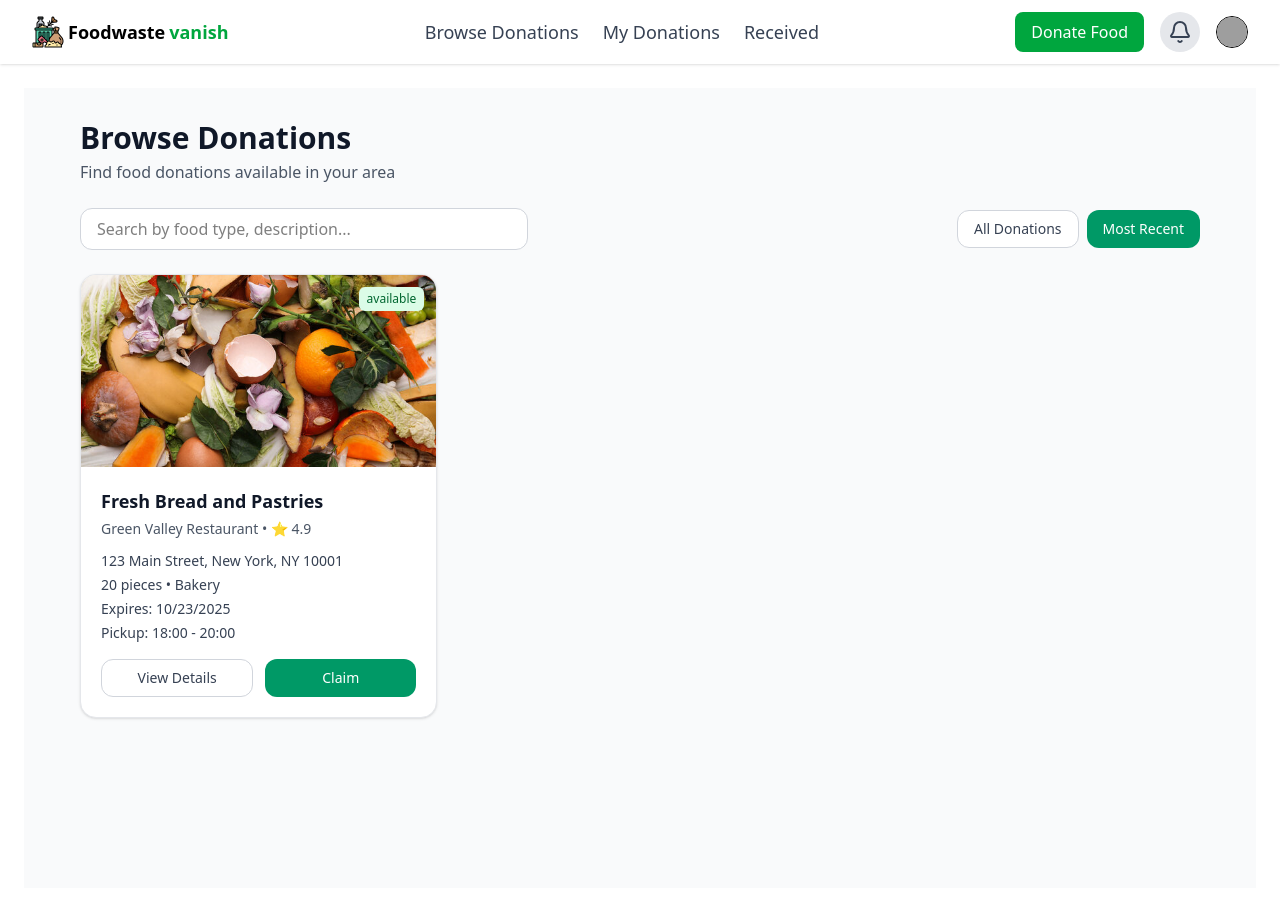
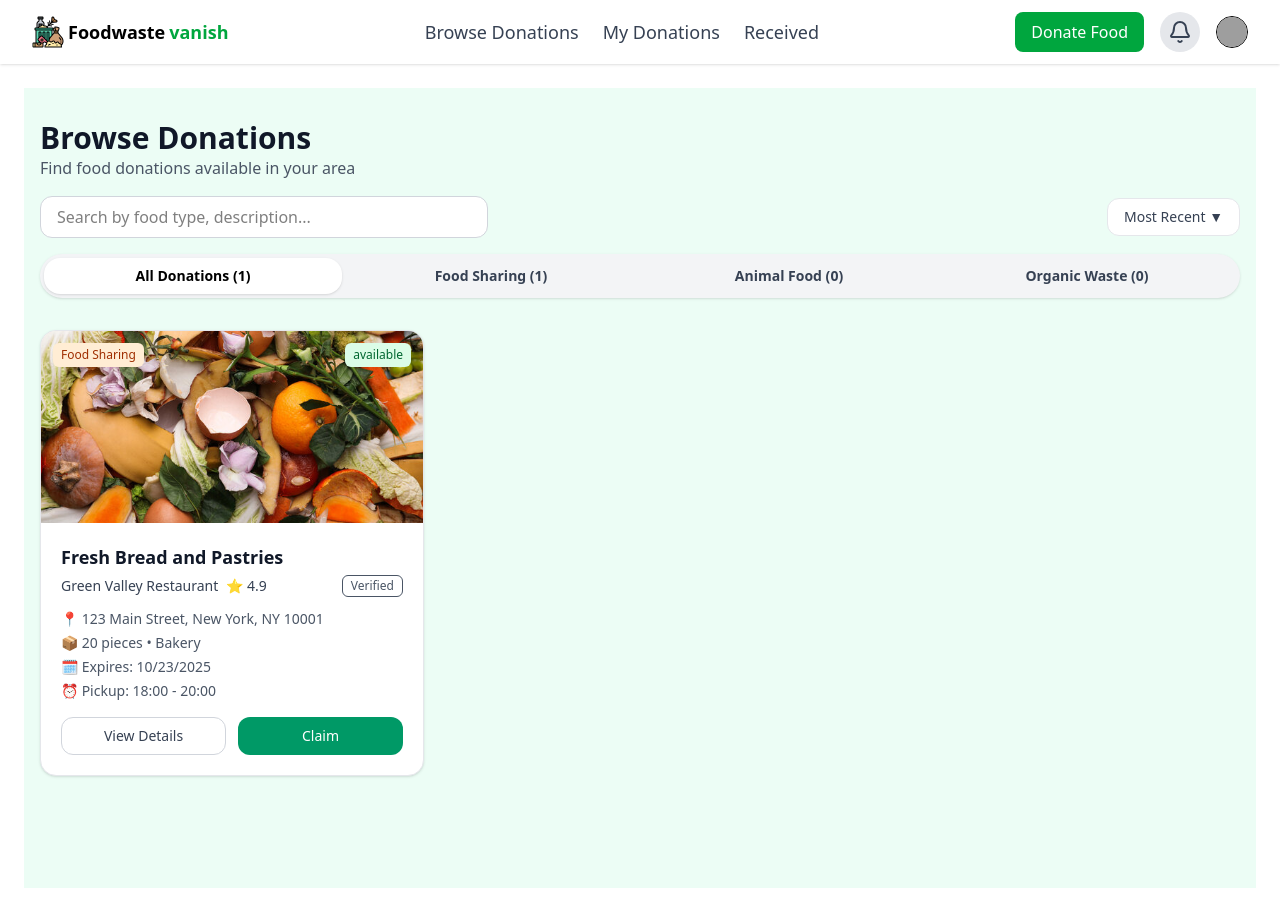
Before and after one commit to Pongworaphat/Foodwastevavanish, a React (Vite) app: page /browse in a window 1280 px wide. Built offline with nearby package versions, Linux system fonts and the light colour scheme; grey boxes are pictures that could not be loaded.

Commit message:
Update Frontend

```diff
--- a/src/pages/BrowsePage.jsx
+++ b/src/pages/BrowsePage.jsx
@@ -1,6 +1,8 @@
-import React from "react";
+import React, { useState } from "react";
 
 export default function BrowsePage() {
+  const [activeCategory, setActiveCategory] = useState("All Donations");
+
   const donations = [
     {
       id: 1,
@@ -8,54 +10,80 @@
       title: "Fresh Bread and Pastries",
       donor: "Green Valley Restaurant",
       rating: 4.9,
+      verified: true,
       address: "123 Main Street, New York, NY 10001",
       quantity: "20 pieces • Bakery",
       expires: "10/23/2025",
       pickup: "18:00 - 20:00",
-      image:"/src/assets/imgfoodwaste/foodwaste02.jpg",
+      image: "/src/assets/imgfoodwaste/foodwaste02.jpg",
     },
   ];
 
+  const categories = [
+    "All Donations",
+    "Food Sharing",
+    "Animal Food",
+    "Organic Waste",
+  ];
+
+  const filteredDonations =
+    activeCategory === "All Donations"
+      ? donations
+      : donations.filter((d) => d.category === activeCategory);
+
   return (
-    <div className="min-h-screen bg-gray-50">
-      <div className="mx-auto max-w-6xl px-4 py-8">
+    <div className="min-h-screen bg-emerald-50">
+      <div className="mx-auto max-w-7xl px-4 py-8">
         {/* Header */}
-        <div className="mb-6">
+        <div className="mb-4">
           <h1 className="text-3xl font-semibold text-gray-900">Browse Donations</h1>
-          <p className="mt-1 text-gray-600">Find food donations available in your area</p>
+          <p className="text-gray-600">
+            Find food donations available in your area
+          </p>
         </div>
 
-        {/* Search & Filters */}
-        <div className="mb-6 flex flex-col gap-3 sm:flex-row sm:items-center sm:justify-between">
+        {/* Search */}
+        <div className="mb-4 flex flex-col gap-3 sm:flex-row sm:items-center sm:justify-between">
           <input
             type="text"
             placeholder="Search by food type, description..."
             className="w-full rounded-xl border border-gray-300 bg-white px-4 py-2 outline-none ring-emerald-200 focus:ring-2 sm:max-w-md"
           />
-          <div className="flex gap-2">
-            <button className="rounded-xl border border-gray-300 bg-white px-4 py-2 text-sm text-gray-700 hover:bg-gray-100">
-              All Donations
+          <button className="rounded-xl border border-gray-200 bg-white px-4 py-2 text-sm text-gray-700 hover:bg-gray-100 flex items-center gap-2">
+            Most Recent ▼
+          </button>
+        </div>
+
+        {/* Filter Tabs */}
+        <div className="mb-8 flex w-full overflow-x-auto rounded-3xl bg-gray-100 p-1 shadow-sm">
+          {categories.map((cat) => (
+            <button
+              key={cat}
+              onClick={() => setActiveCategory(cat)}
+              className={`flex-1 rounded-2xl px-4 py-2 text-sm font-semibold transition ${
+                activeCategory === cat
+                  ? "bg-white shadow-sm text-black"
+                  : "text-gray-700"
+              }`}
+            >
+              {cat} (
+              {cat === "All Donations"
+                ? donations.length
+                : donations.filter((d) => d.category === cat).length}
+              )
             </button>
-            <button className="rounded-xl bg-emerald-600 px-4 py-2 text-sm text-white hover:bg-emerald-700">
-              Most Recent
-            </button>
-          </div>
+          ))}
         </div>
 
         {/* Donation Cards */}
         <div className="grid gap-6 sm:grid-cols-2 lg:grid-cols-3">
-          {donations.map((donation) => (
+          {filteredDonations.map((donation) => (
             <div
               key={donation.id}
-              className="overflow-hidden rounded-2xl border border-gray-200 bg-white shadow-sm hover:shadow-md transition"
+              className="overflow-hidden rounded-2xl border border-gray-200 bg-white shadow-sm transition hover:shadow-md"
             >
-              {/* Category Label */}
-              <div className="absolute m-3 inline-block rounded-md bg-emerald-100 px-3 py-1 text-xs font-medium text-emerald-800">
-                {donation.category}
-              </div>
-
               {/* Image */}
-              <div className="relative h-48 w-full overflow-hidden">
+              <div className="relative h-48 w-full">
                 <img
                   src={donation.image}
                   alt={donation.title}
@@ -64,6 +92,9 @@
                 <span className="absolute right-3 top-3 rounded-md bg-green-100 px-2 py-1 text-xs font-medium text-green-800">
                   available
                 </span>
+                <span className="absolute left-3 top-3 rounded-md bg-orange-100 px-2 py-1 text-xs font-medium text-orange-800">
+                  {donation.category}
+                </span>
               </div>
 
               {/* Info */}
@@ -71,29 +102,42 @@
                 <h3 className="text-lg font-semibold text-gray-900">
                   {donation.title}
                 </h3>
-                <p className="mt-1 text-sm text-gray-600">
-                  {donation.donor} • ⭐ {donation.rating}
-                </p>
+                <div className="mt-1 flex items-center gap-2 text-sm text-gray-700">
+                  <span>{donation.donor}</span>
+                  <span>⭐ {donation.rating}</span>
+                  {donation.verified && (
+                    <span className="ml-auto rounded-md border px-2 py-0.5 text-xs font-medium text-gray-600">
+                      Verified
+                    </span>
+                  )}
+                </div>
 
-                <div className="mt-3 space-y-1 text-sm text-gray-700">
-                  <p>{donation.address}</p>
-                  <p>{donation.quantity}</p>
-                  <p>Expires: {donation.expires}</p>
-                  <p>Pickup: {donation.pickup}</p>
+                <div className="mt-3 space-y-1 text-sm text-gray-600">
+                  <p>📍 {donation.address}</p>
+                  <p>📦 {donation.quantity}</p>
+                  <p>🗓️ Expires: {donation.expires}</p>
+                  <p>⏰ Pickup: {donation.pickup}</p>
                 </div>
 
                 {/* Actions */}
                 <div className="mt-4 flex gap-3">
-                  <button className="w-full rounded-xl border border-gray-300 bg-white px-4 py-2 text-sm text-gray-700 hover:bg-gray-50">
+                  <button className="w-1/2 rounded-xl border border-gray-300 bg-white px-4 py-2 text-sm text-gray-700 hover:bg-gray-50">
                     View Details
                   </button>
-                  <button className="w-full rounded-xl bg-emerald-600 px-4 py-2 text-sm font-medium text-white hover:bg-emerald-700">
+                  <button className="w-1/2 rounded-xl bg-emerald-600 px-4 py-2 text-sm font-medium text-white hover:bg-emerald-700">
                     Claim
                   </button>
                 </div>
               </div>
             </div>
           ))}
+
+          {/* If no donations found */}
+          {filteredDonations.length === 0 && (
+            <p className="col-span-full text-center text-gray-500">
+              No donations available for this category.
+            </p>
+          )}
         </div>
       </div>
     </div>
--- a/src/pages/CreateDonationPage.jsx
+++ b/src/pages/CreateDonationPage.jsx
@@ -38,7 +38,7 @@
   };
 
   return (
-    <div className="min-h-screen bg-gray-50">
+    <div className="min-h-screen bg-emerald-50">
       <div className="mx-auto max-w-5xl px-4 py-8">
         {/* Page Title */}
         <div className="mb-6">
```
